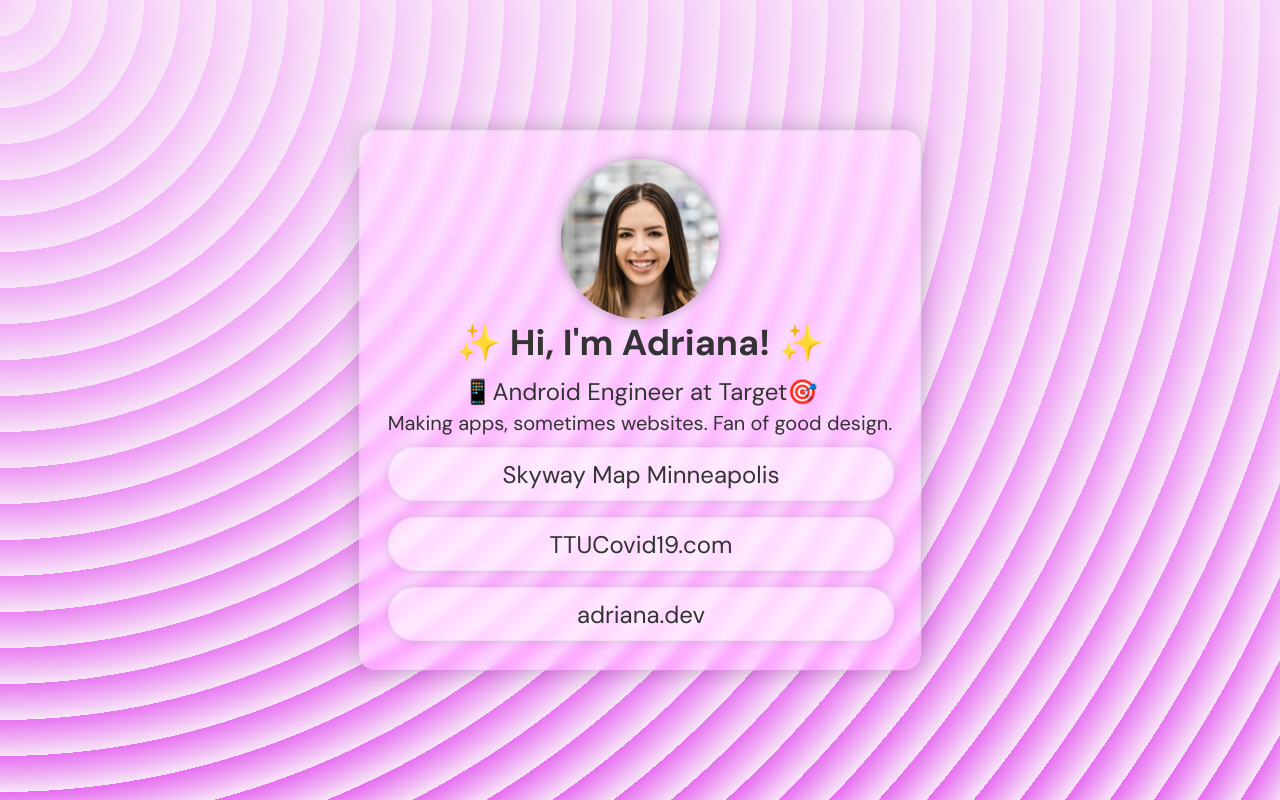
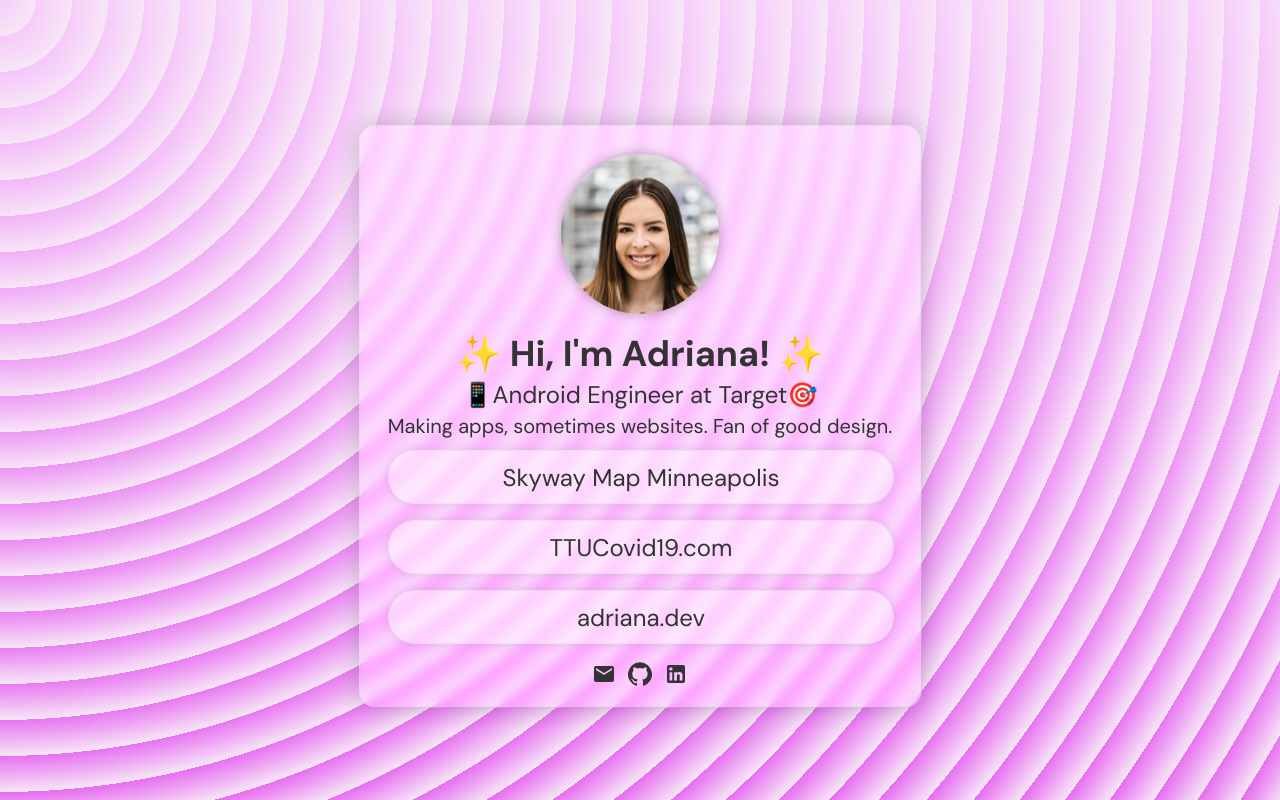
Before and after one commit to adrianaholley/adriana.dev, a React (Create React App) app: page / in a window 1280 px wide. Built offline with nearby package versions, Linux system fonts and the light colour scheme.

Commit message:
add icons

```diff
--- a/src/App.css
+++ b/src/App.css
@@ -40,14 +40,20 @@
   color: #333;
 }
 
+.icons {
+  display: flex;
+}
+
 .glass-card {
   align-items: center;
   flex-direction: column;
   display: flex;
   margin: 20px;
   backdrop-filter: blur(6px) saturate(128%);
-    -webkit-backdrop-filter: blur(6px) saturate(128%);
-  padding: 28px;
+  -webkit-backdrop-filter: blur(6px) saturate(128%);
+  padding-top: 28px;
+  padding-right: 28px;
+  padding-left: 28px;
   border-radius: 16px;
   background-color: rgba(255, 255, 255, .2);
   border: 1px solid rgba(209, 213, 219, 0.3);
@@ -77,10 +83,8 @@
   font-size: calc(8px + 2vmin);
   -webkit-box-shadow: 0px 0px 12px 0px rgba(0,0,0,0.1);
   box-shadow: 0px 0px 12px 0px rgba(0,0,0,0.1);
-  backdrop-filter: blur(8px);
-    -webkit-backdrop-filter: blur(8px);
-
-  /* z-index: 1; */
+  backdrop-filter: blur(100px);
+    -webkit-backdrop-filter: blur(100px);
 }
 
 .neomorphism:hover {
@@ -93,8 +97,16 @@
   padding: 16px;
 }
 
+.medium-spacing {
+  padding: 12px;
+}
+
 .button-spacing {
   padding: 8px;
+}
+
+.small-spacing {
+  padding: 6px;
 }
 
 .header-spacing {
--- a/src/App.js
+++ b/src/App.js
@@ -1,5 +1,8 @@
 import Button from '@material-ui/core/Button';
 import facezoom from './face-zoom.png';
+import Email from '@material-ui/icons/Email';
+import Github from '@material-ui/icons/GitHub';
+import LinkedIn from '@material-ui/icons/LinkedIn';
 import './App.css';
 
 function App() {
@@ -12,14 +15,14 @@
           {/* image */}
           <img src={facezoom} className="App-logo" alt="logo" />
 
+          <span className="button-spacing"></span>
+
           {/* text */}
           <div>
             <span className="title">
               ✨ Hi, I'm Adriana! ✨
             </span>
           </div>
-
-          <span className="header-spacing"></span>
 
           <div>
             <span className="subtitle">
@@ -69,11 +72,36 @@
               <span className="button">adriana.dev</span>
             </div>
           </a>
+          <span className="button-spacing"></span>
+
+          <div className="icons">
+            <a
+              href="mailto:hello@adriana.dev"
+              target="_blank"
+              rel="noopener noreferrer"
+            >
+              <Email style={{paddingRight:12}}/>
+            </a>
+
+            <a
+              href="https://github.com/adrianaholley"
+              target="_blank"
+              rel="noopener noreferrer"
+            >
+              <Github style={{paddingRight:12}}/>
+            </a>
+
+            <a
+              href="https://linkedin.com/in/adrianaholley"
+              target="_blank"
+              rel="noopener noreferrer"
+            >
+              <LinkedIn/>
+            </a>
+          </div>
+          <span className="small-spacing"></span>
 
         </div>
-
-        <span className="spacing"></span>
-
       </header>
     </div>
   );
```
